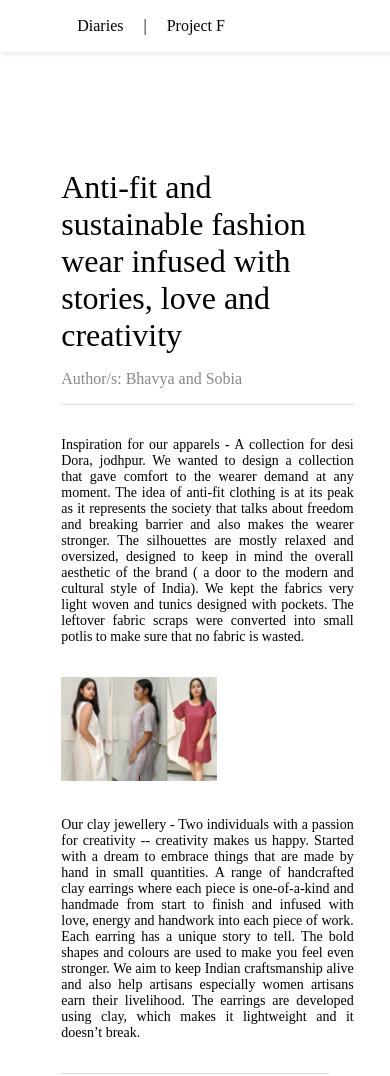
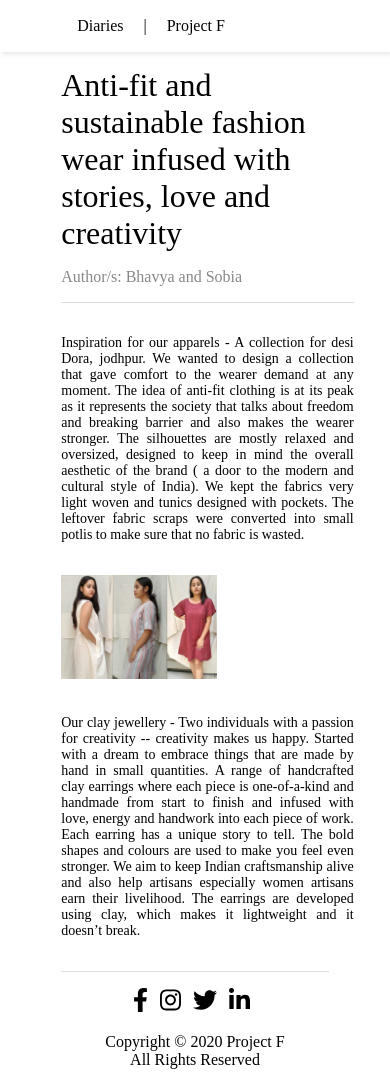
Before and after one commit to santhosh-d/projectf-round2, a plain HTML site: page index.html in a window 390 px wide. Shown: the top 1076 px of the page. Drawn offline with Linux system fonts and the light colour scheme; a script that the page names is missing.

Commit message:
third commit

```diff
--- a/style.css
+++ b/style.css
@@ -42,7 +42,7 @@ nav a {
 
 /* Title */
 .title {
-  margin-top: 20vh;
+  margin-top: 20%;
   /* border-bottom: 1px #ccc solid; */
   padding-bottom: 1rem;
 }
@@ -104,6 +104,9 @@ footer span {
 }
 
 @media (max-width: 550px) {
+  .title {
+    margin-top: 25%;
+  }
   .title h1 {
     font-size: 2rem;
   }
```
